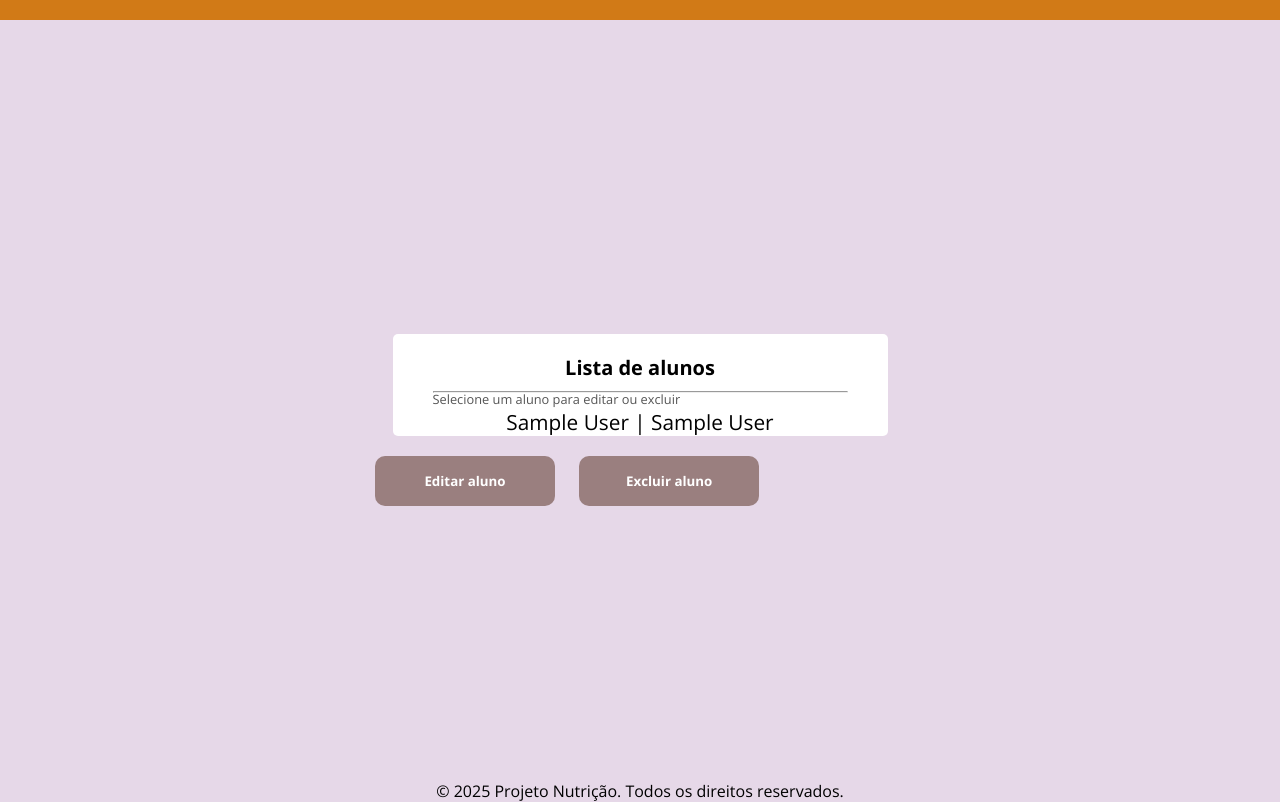
After one commit to fernandapirateli/PI-3, a Django app: template frontend/templates/students/listar_alunos.html in a window 1280 px wide. The commit adds this page. Run offline with Django 5.2, Linux system fonts and the light colour scheme; the template is opened without the code that fills it: values that come from a table or form of the project are taken from there, others are empty; tables that the repository leaves empty hold one stand-in row (values such as "Sample post").

Commit message:
feat: adicionada opção de exibir alunos cadastrados

```diff
--- a/backend/students/urls.py
+++ b/backend/students/urls.py
@@ -3,4 +3,5 @@ from . import views
 
 urlpatterns = [
     path('registrar_aluno', views.registrar_aluno, name='registrar_aluno'),
+    path('listar_alunos', views.listar_alunos, name='listar_alunos'),
 ]
--- /dev/null
+++ b/frontend/templates/students/listar_alunos.html
@@ -0,0 +1,23 @@
+{% extends 'base.html' %}
+{% load static %}
+{% block content %}
+<section class="container">
+    <div class="div-area">
+        <form class="form-area" id="lista-alunos" method="POST">
+            {% csrf_token %}
+            <h1>Lista de alunos</h1>
+            <hr width="100%" />
+            <label for="">Selecione um aluno para editar ou excluir</label>
+            <div class="lista-alunos">
+            {%for student in lista_alunos%}
+                <ul>
+                    {{student.student_name}} | {{student.student_group}}
+                </ul>
+            {%endfor%}
+            </div>
+        </form>
+        <button class="btn" form="lista-alunos" type="submit" value="editar" disabled>Editar aluno</button>
+        <button class="btn" form="lista-alunos" type="submit" value="excluir" disabled>Excluir aluno</button>
+    </div>
+</section>
+{% endblock %}
```
Also changed, not shown: TODO.md (+1 -1 lines), backend/students/views.py (+13 -0 lines), frontend/templates/users/profile.html (+6 -3 lines).
